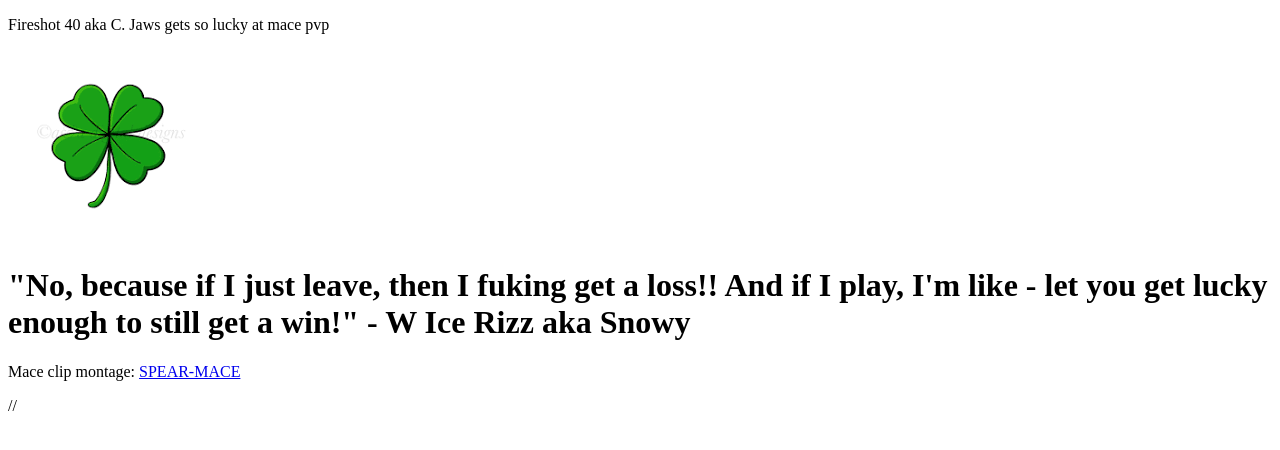
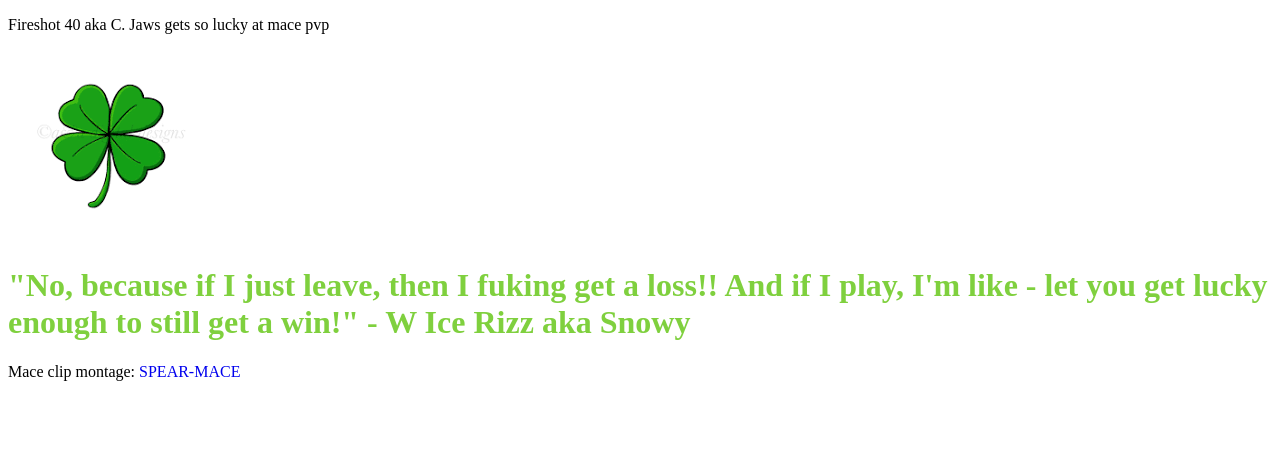
Before and after one commit to SSLfailed/luckyducker, a plain HTML site: page index.html in a window 1280 px wide. Drawn offline with Linux system fonts and the light colour scheme.

Commit message:
Update index.html to include CSS and favicon
Added stylesheet and favicon links to the head section.

```diff
--- a/index.html
+++ b/index.html
@@ -3,12 +3,13 @@
 
 <head>
     <title>SO LUCKY</title>
+    <link rel="stylesheet" href="style.css">
+    <link rel="icon" type="image/png" href="img/nahna.png">
 </head>
 <body>
     <p>Fireshot 40 aka C. Jaws gets so lucky at mace pvp</p>
     <img src="img/fourlef.png" alt="4 leaf colver?">
     <h1>"No, because if I just leave, then I fuking get a loss!! And if I play, I'm like - let you get lucky enough to still get a win!" - W Ice Rizz aka Snowy</h1>
-    <p>Mace clip montage: <a href="https://www.youtube.com/watch?v=dQw4w9WgXcQ">SPEAR-MACE</a></p>
+    <p>Mace clip montage: <a href="https://www.youtube.com/watch?v=dQw4w9WgXcQ" target="_blank">SPEAR-MACE</a></p>
 </body>
 </html>
-//
```
